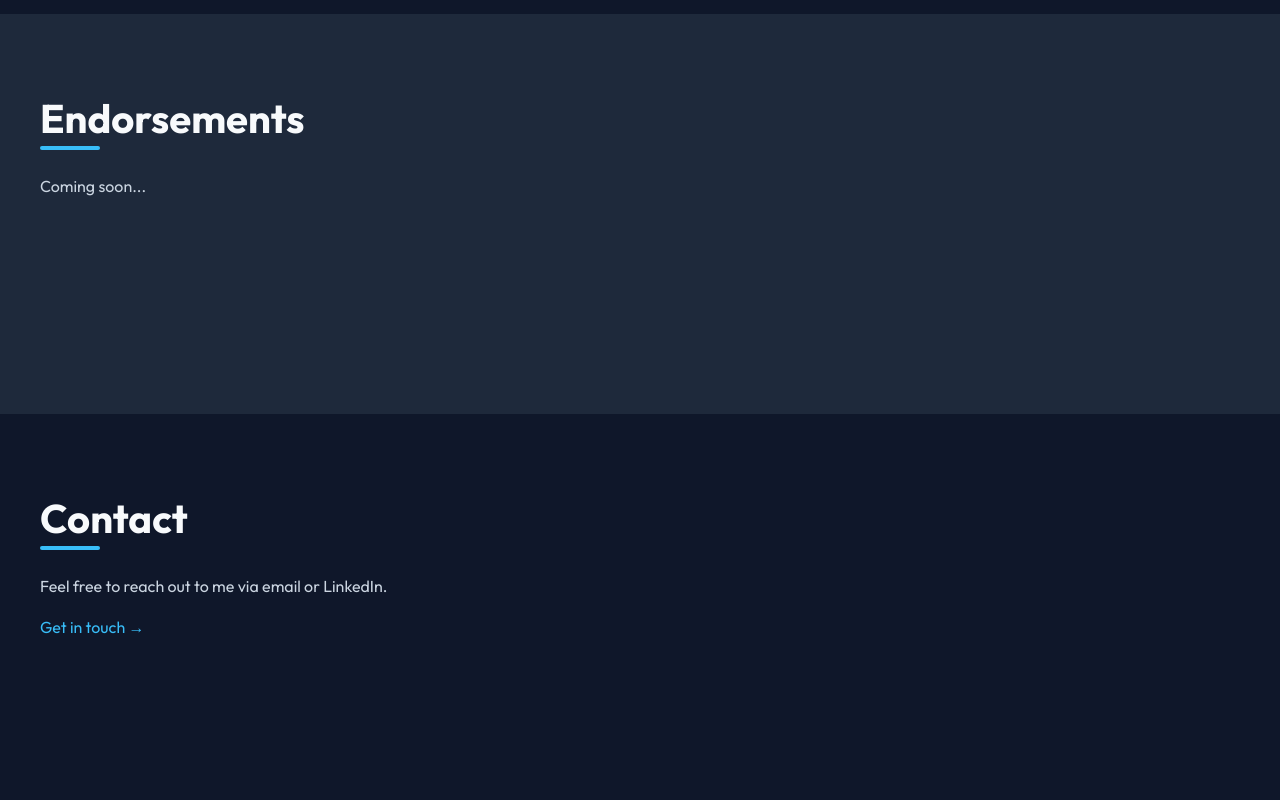
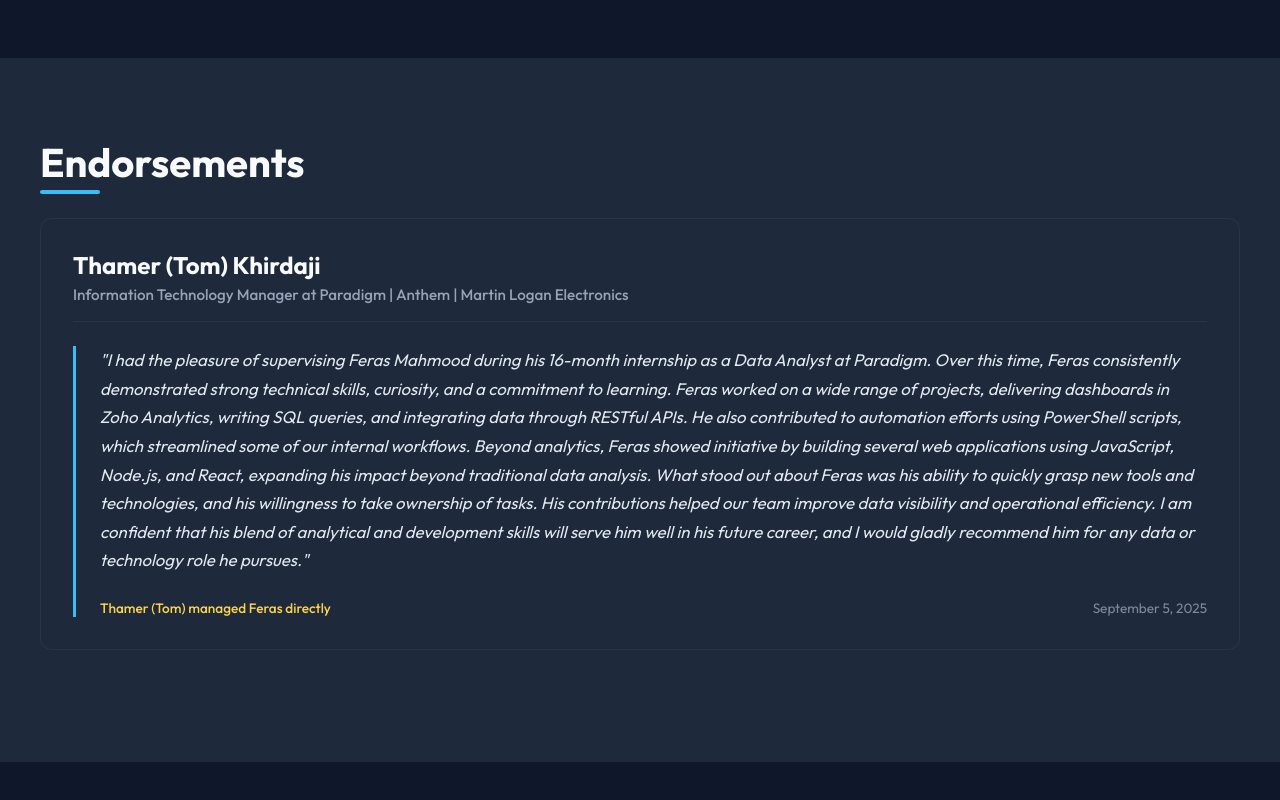
Before and after one commit to Ferasman979/Persona-Portfolio-website, a Next.js app: page / in a window 1280 px wide. Shown: the part 2630-3430 px from the top of the page. Built offline with nearby package versions, Linux system fonts and the light colour scheme.

Commit message:
Update job title and remove demo video link

```diff
--- a/src/app/page.tsx
+++ b/src/app/page.tsx
@@ -2,6 +2,7 @@ import Navbar from "@/components/Navbar";
 import Hero from "@/components/Hero";
 import Section from "@/components/Section";
 import ProjectCard from "@/components/ProjectCard";
+import EndorsementCard from "@/components/EndorsementCard";
 
 export default function Home() {
   return (
@@ -11,9 +12,11 @@ export default function Home() {
 
       <Section id="about" title="About Me">
         <p>
-          I am a passionate GenAI Developer and Data Analyst with a strong background in Machine Learning.
-          I specialize in building intelligent applications that solve real-world problems.
-          [More content to be added]
+          I am a passionate ML Developer and Research Assistant at Sheridan College, specializing in architecting scalable data schemas and automating machine learning lifecycles for production-grade RAG agents and NLP systems. My technical foundation relies on building reproducible CI/CD pipelines and managing high-availability containerized services.
+          <br /><br />
+          Previously, as a Data Analyst at Paradigm Electronics Inc., I engineered robust ETL pipelines, optimized global sales reporting, and developed full-stack applications that improved operational efficiency and drove revenue growth.
+          <br /><br />
+          Outside of tech, I stay active by playing soccer and fueling my curiosity through reading.
         </p>
       </Section>
 
@@ -22,7 +25,6 @@ export default function Home() {
           title="Sports Analytics App: CV-Driven Shot Recommendation System"
           description="Production-deployed mobile app using computer vision and ML to analyze ball trajectories and deliver real-time shot recommendations and coach feedback."
           githubLink="https://github.com/Ferasman979/AICC_CapstoneProject"
-          demoLink="/demo-video.mp4"
           technologies={["Python", "OpenCV", "YOLOv8", "RandomForest", "Google Cloud Platform", "Cloud Run", "Pub/Sub"]}
           features={[
             {
@@ -75,16 +77,21 @@ export default function Home() {
 
 
       <Section id="endorsements" title="Endorsements">
-        <p>Coming soon...</p>
-        {/* Endorsements will go here */}
+        <EndorsementCard
+          name="Thamer (Tom) Khirdaji"
+          role="Information Technology Manager at Paradigm | Anthem | Martin Logan Electronics"
+          relationship="Thamer (Tom) managed Feras directly"
+          date="September 5, 2025"
+          text="I had the pleasure of supervising Feras Mahmood during his 16-month internship as a Data Analyst at Paradigm. Over this time, Feras consistently demonstrated strong technical skills, curiosity, and a commitment to learning. Feras worked on a wide range of projects, delivering dashboards in Zoho Analytics, writing SQL queries, and integrating data through RESTful APIs. He also contributed to automation efforts using PowerShell scripts, which streamlined some of our internal workflows. Beyond analytics, Feras showed initiative by building several web applications using JavaScript, Node.js, and React, expanding his impact beyond traditional data analysis. What stood out about Feras was his ability to quickly grasp new tools and technologies, and his willingness to take ownership of tasks. His contributions helped our team improve data visibility and operational efficiency. I am confident that his blend of analytical and development skills will serve him well in his future career, and I would gladly recommend him for any data or technology role he pursues."
+        />
       </Section>
 
       <Section id="contact" title="Contact">
         <p>
           Feel free to reach out to me via email or LinkedIn.
           <br />
-          <a href="mailto:example@example.com" style={{ color: 'var(--primary)', marginTop: '1rem', display: 'inline-block' }}>
-            Get in touch &rarr;
+          <a href="mailto:ferasmahmood999@gmail.com" style={{ color: 'var(--primary)', marginTop: '1rem', display: 'inline-block' }}>
+            ferasmahmood999@gmail.com &rarr;
           </a>
         </p>
       </Section>
--- /dev/null
+++ b/src/components/EndorsementCard.module.css
@@ -0,0 +1,67 @@
+.card {
+    background-color: var(--card-bg);
+    border-radius: 12px;
+    padding: 2rem;
+    margin-bottom: 2rem;
+    border: 1px solid rgba(255, 255, 255, 0.05);
+    transition: transform 0.3s ease, box-shadow 0.3s ease;
+}
+
+.card:hover {
+    transform: translateY(-5px);
+    box-shadow: 0 10px 30px -10px rgba(0, 0, 0, 0.5);
+    border-color: rgba(56, 189, 248, 0.2);
+}
+
+.header {
+    margin-bottom: 1.5rem;
+    border-bottom: 1px solid rgba(255, 255, 255, 0.05);
+    padding-bottom: 1rem;
+}
+
+.name {
+    font-size: 1.5rem;
+    font-weight: 700;
+    color: var(--foreground);
+    margin-bottom: 0.25rem;
+}
+
+.role {
+    font-size: 0.95rem;
+    color: var(--secondary);
+    font-weight: 500;
+    line-height: 1.4;
+}
+
+.body {
+    position: relative;
+    padding-left: 1.5rem;
+    border-left: 3px solid var(--primary);
+}
+
+.text {
+    font-size: 1.05rem;
+    line-height: 1.7;
+    color: #e2e8f0;
+    font-style: italic;
+    margin-bottom: 1.5rem;
+}
+
+.footer {
+    display: flex;
+    justify-content: space-between;
+    flex-wrap: wrap;
+    gap: 1rem;
+    font-size: 0.85rem;
+    color: var(--secondary);
+    margin-top: 1rem;
+}
+
+.date {
+    opacity: 0.8;
+}
+
+.relationship {
+    font-weight: 500;
+    color: var(--accent);
+}
--- /dev/null
+++ b/src/components/EndorsementCard.tsx
@@ -0,0 +1,29 @@
+import styles from './EndorsementCard.module.css';
+
+interface EndorsementCardProps {
+    name: string;
+    role: string;
+    text: string;
+    date: string;
+    relationship: string;
+}
+
+const EndorsementCard = ({ name, role, text, date, relationship }: EndorsementCardProps) => {
+    return (
+        <article className={styles.card}>
+            <header className={styles.header}>
+                <h3 className={styles.name}>{name}</h3>
+                <p className={styles.role}>{role}</p>
+            </header>
+            <div className={styles.body}>
+                <p className={styles.text}>"{text}"</p>
+                <div className={styles.footer}>
+                    <span className={styles.relationship}>{relationship}</span>
+                    <span className={styles.date}>{date}</span>
+                </div>
+            </div>
+        </article>
+    );
+};
+
+export default EndorsementCard;
```
Also changed, not shown: 2 other files (tests, documents, lock files or other folders).
